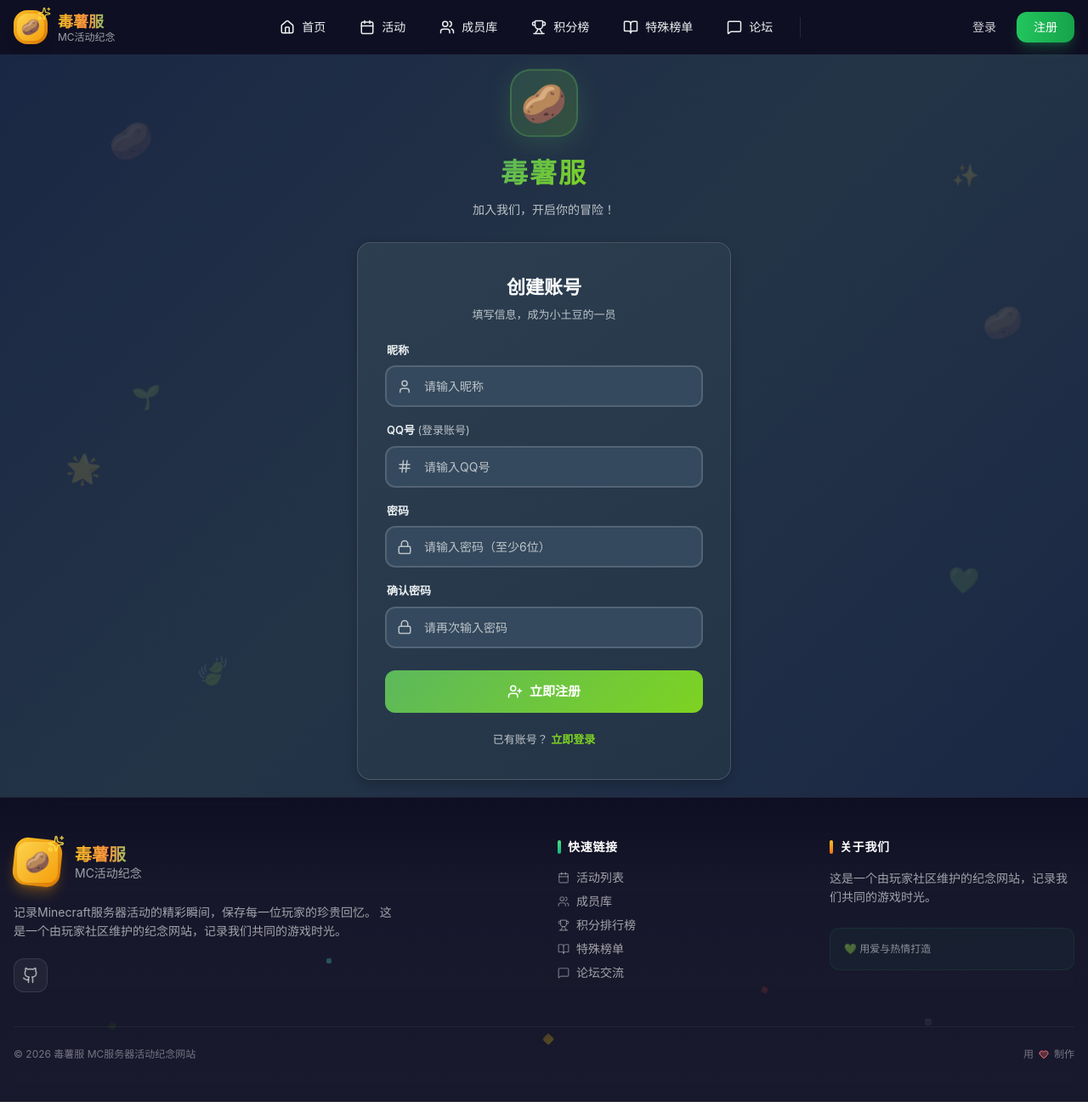
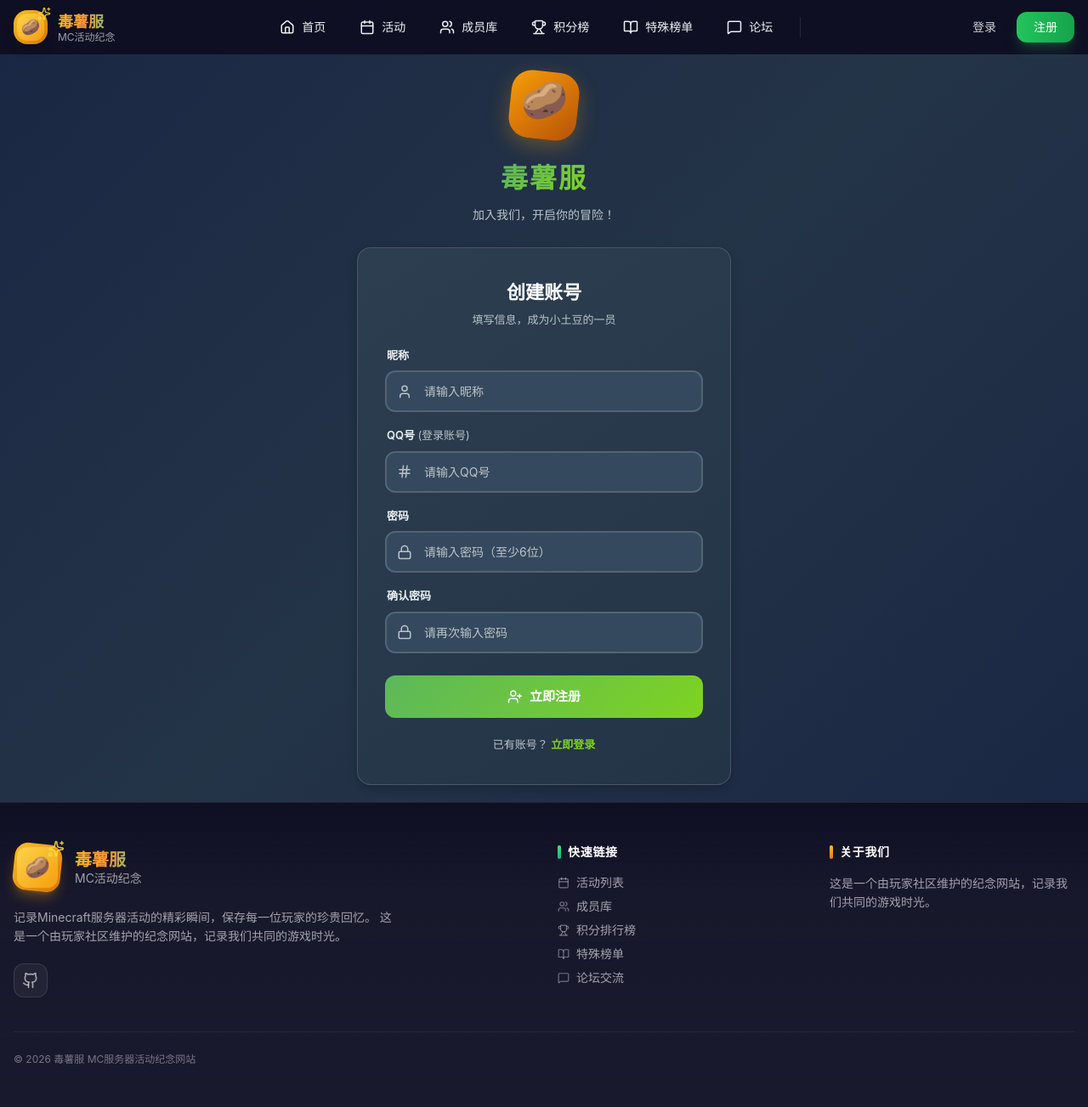
Before and after one commit to DwightSu/dsf-web, a Vue app: page /register in a window 1280 px wide. Shown: the whole page at 85% size. Built offline with nearby package versions, Linux system fonts and the light colour scheme.

Commit message:
feat: 优化界面样式和性能 - 修复登录页logo，移除浮动装饰，简化动画和毛玻璃效果，删除页脚装饰文字

```diff
--- a/src/components/layout/Footer.vue
+++ b/src/components/layout/Footer.vue
@@ -1,6 +1,6 @@
 <script setup lang="ts">
 import { RouterLink } from 'vue-router'
-import { Github, Heart, Sparkles, Calendar, Users, Trophy, MessageSquare, BookOpen } from 'lucide-vue-next'
+import { Github, Sparkles, Calendar, Users, Trophy, MessageSquare, BookOpen } from 'lucide-vue-next'
 
 const currentYear = new Date().getFullYear()
 
@@ -15,14 +15,6 @@
 
 <template>
   <footer class="footer mt-auto">
-    <div class="footer-bg-decoration">
-      <div class="floating-block block-1"></div>
-      <div class="floating-block block-2"></div>
-      <div class="floating-block block-3"></div>
-      <div class="floating-block block-4"></div>
-      <div class="floating-block block-5"></div>
-    </div>
-
     <div class="container mx-auto px-4 py-12 relative z-10">
       <div class="grid grid-cols-1 md:grid-cols-2 lg:grid-cols-4 gap-8 mb-10">
         <div class="lg:col-span-2 flex flex-col gap-5">
@@ -83,11 +75,6 @@
           <p class="text-sm text-white/60 leading-relaxed">
             这是一个由玩家社区维护的纪念网站，记录我们共同的游戏时光。
           </p>
-          <div class="mt-2 p-4 rounded-xl bg-gradient-to-br from-green-500/5 to-emerald-500/5 border border-green-500/10">
-            <p class="text-xs text-white/50">
-              💚 用爱与热情打造
-            </p>
-          </div>
         </div>
       </div>
 
@@ -95,11 +82,6 @@
         <div class="flex flex-col md:flex-row items-center justify-between gap-4">
           <p class="text-xs text-white/40">
             © {{ currentYear }} 毒薯服 MC服务器活动纪念网站
-          </p>
-          <p class="text-xs text-white/40 flex items-center gap-1.5">
-            用
-            <Heart :size="12" class="text-red-400 fill-red-400/30" />
-            制作
           </p>
         </div>
       </div>
@@ -113,74 +95,5 @@
   overflow: hidden;
   background: linear-gradient(180deg, transparent 0%, rgba(26, 26, 46, 0.8) 30%, rgba(26, 26, 46, 0.95) 100%);
   border-top: 1px solid rgba(255, 255, 255, 0.05);
-  backdrop-filter: blur(10px);
-}
-
-.footer-bg-decoration {
-  position: absolute;
-  inset: 0;
-  overflow: hidden;
-  pointer-events: none;
-}
-
-.floating-block {
-  position: absolute;
-  width: 8px;
-  height: 8px;
-  opacity: 0.15;
-  border-radius: 2px;
-  animation: float 8s ease-in-out infinite;
-}
-
-.block-1 {
-  left: 10%;
-  bottom: 20%;
-  background: linear-gradient(180deg, #2D5016 0%, #1A3A0D 100%);
-  animation-delay: 0s;
-}
-
-.block-2 {
-  left: 30%;
-  bottom: 40%;
-  background: linear-gradient(180deg, #4AEDD9 0%, #3ADDC9 100%);
-  animation-delay: 1.5s;
-  width: 6px;
-  height: 6px;
-}
-
-.block-3 {
-  left: 50%;
-  bottom: 15%;
-  background: linear-gradient(180deg, #FFD700 0%, #DAA520 100%);
-  animation-delay: 3s;
-  width: 10px;
-  height: 10px;
-}
-
-.block-4 {
-  left: 70%;
-  bottom: 35%;
-  background: linear-gradient(180deg, #E74C3C 0%, #C0392B 100%);
-  animation-delay: 4.5s;
-  width: 7px;
-  height: 7px;
-}
-
-.block-5 {
-  left: 85%;
-  bottom: 25%;
-  background: linear-gradient(180deg, #808080 0%, #606060 100%);
-  animation-delay: 6s;
-}
-
-@keyframes float {
-  0%, 100% {
-    transform: translateY(0) rotate(0deg);
-    opacity: 0.15;
-  }
-  50% {
-    transform: translateY(-20px) rotate(180deg);
-    opacity: 0.3;
-  }
 }
 </style>
--- a/src/style.css
+++ b/src/style.css
@@ -89,13 +89,11 @@
     border: 1px solid var(--color-border);
     border-radius: var(--radius-lg);
     box-shadow: var(--shadow-md);
-    transition: all 0.3s cubic-bezier(0.4, 0, 0.2, 1);
-    backdrop-filter: blur(10px);
+    transition: box-shadow 0.2s ease, border-color 0.2s ease;
   }
 
   .mc-card:hover {
-    transform: translateY(-4px);
-    box-shadow: var(--shadow-xl);
+    box-shadow: var(--shadow-lg);
     border-color: var(--color-grass-green);
   }
 
@@ -110,34 +108,16 @@
     border-radius: var(--radius-md);
     border: none;
     cursor: pointer;
-    transition: all 0.25s cubic-bezier(0.4, 0, 0.2, 1);
+    transition: opacity 0.2s ease, transform 0.15s ease;
     position: relative;
-    overflow: hidden;
-  }
-
-  .mc-btn::before {
-    content: '';
-    position: absolute;
-    top: 0;
-    left: -100%;
-    width: 100%;
-    height: 100%;
-    background: linear-gradient(90deg, transparent, rgba(255,255,255,0.2), transparent);
-    transition: left 0.5s;
-  }
-
-  .mc-btn:hover::before {
-    left: 100%;
   }
 
   .mc-btn:hover {
-    transform: translateY(-2px);
-    box-shadow: var(--shadow-lg);
+    transform: translateY(-1px);
   }
 
   .mc-btn:active {
     transform: translateY(0);
-    box-shadow: var(--shadow-sm);
   }
 
   .mc-btn-primary {
--- a/src/views/Login.vue
+++ b/src/views/Login.vue
@@ -47,19 +47,12 @@
 
 <template>
   <div class="login-page">
-    <div class="floating-decorations">
-      <div class="deco deco-1">🥔</div>
-      <div class="deco deco-2">✨</div>
-      <div class="deco deco-3">🌟</div>
-      <div class="deco deco-4">💚</div>
-      <div class="deco deco-5">🥔</div>
-      <div class="deco deco-6">🍃</div>
-    </div>
-
     <div class="login-container" :class="{ 'is-loaded': isLoaded }">
       <div class="brand-section">
-        <div class="brand-logo animate-bounce-soft">
-          <span class="potato-emoji">🥔</span>
+        <div class="brand-logo">
+          <div class="logo-inner">
+            <span class="potato-emoji">🥔</span>
+          </div>
         </div>
         <h1 class="brand-title">
           <span class="text-gradient-green">毒薯服</span>
@@ -155,82 +148,11 @@
   background: linear-gradient(135deg, #1a2744 0%, #243447 50%, #1a2744 100%);
 }
 
-.floating-decorations {
-  position: absolute;
-  top: 0;
-  left: 0;
-  width: 100%;
-  height: 100%;
-  pointer-events: none;
-  overflow: hidden;
-}
-
-.deco {
-  position: absolute;
-  font-size: 28px;
-  opacity: 0.15;
-  animation: float 6s ease-in-out infinite;
-}
-
-.deco-1 {
-  top: 10%;
-  left: 8%;
-  animation-delay: 0s;
-  font-size: 40px;
-}
-
-.deco-2 {
-  top: 20%;
-  right: 12%;
-  animation-delay: 1s;
-  font-size: 24px;
-}
-
-.deco-3 {
-  top: 60%;
-  left: 5%;
-  animation-delay: 2s;
-  font-size: 32px;
-}
-
-.deco-4 {
-  top: 75%;
-  right: 8%;
-  animation-delay: 1.5s;
-  font-size: 28px;
-}
-
-.deco-5 {
-  top: 40%;
-  right: 5%;
-  animation-delay: 3s;
-  font-size: 36px;
-}
-
-.deco-6 {
-  bottom: 15%;
-  left: 15%;
-  animation-delay: 2.5s;
-  font-size: 30px;
-}
-
-@keyframes float {
-  0%, 100% {
-    transform: translateY(0) rotate(0deg);
-  }
-  50% {
-    transform: translateY(-20px) rotate(5deg);
-  }
-}
-
 .login-container {
   position: relative;
   z-index: 1;
   width: 100%;
   max-width: 420px;
-  opacity: 0;
-  transform: translateY(30px);
-  transition: all 0.6s cubic-bezier(0.4, 0, 0.2, 1);
 }
 
 .login-container.is-loaded {
@@ -249,16 +171,24 @@
   justify-content: center;
   width: 80px;
   height: 80px;
-  background: linear-gradient(135deg, rgba(92, 184, 92, 0.2), rgba(126, 211, 33, 0.2));
-  border: 2px solid rgba(92, 184, 92, 0.3);
-  border-radius: 24px;
   margin-bottom: 16px;
-  box-shadow: 0 8px 32px rgba(92, 184, 92, 0.2);
+  position: relative;
 }
 
-.potato-emoji {
+.logo-inner {
+  position: absolute;
+  inset: 0;
+  background: linear-gradient(135deg, #f59e0b 0%, #d97706 50%, #b45309 100%);
+  border-radius: 24px;
+  transform: rotate(6deg);
+  box-shadow: 0 8px 24px rgba(245, 158, 11, 0.3);
+}
+
+.brand-logo .potato-emoji {
   font-size: 44px;
   display: block;
+  position: relative;
+  z-index: 1;
 }
 
 .brand-title {
@@ -276,18 +206,6 @@
 
 .login-card {
   padding: 36px 32px;
-  animation: scale-in 0.5s cubic-bezier(0.4, 0, 0.2, 1) 0.2s both;
-}
-
-@keyframes scale-in {
-  0% {
-    opacity: 0;
-    transform: scale(0.95);
-  }
-  100% {
-    opacity: 1;
-    transform: scale(1);
-  }
 }
 
 .login-form {
--- a/src/views/Register.vue
+++ b/src/views/Register.vue
@@ -66,20 +66,12 @@
 
 <template>
   <div class="register-page">
-    <div class="floating-decorations">
-      <div class="deco deco-1">🥔</div>
-      <div class="deco deco-2">✨</div>
-      <div class="deco deco-3">🌟</div>
-      <div class="deco deco-4">💚</div>
-      <div class="deco deco-5">🥔</div>
-      <div class="deco deco-6">🍃</div>
-      <div class="deco deco-7">🌱</div>
-    </div>
-
     <div class="register-container" :class="{ 'is-loaded': isLoaded }">
       <div class="brand-section">
-        <div class="brand-logo animate-bounce-soft">
-          <span class="potato-emoji">🥔</span>
+        <div class="brand-logo">
+          <div class="logo-inner">
+            <span class="potato-emoji">🥔</span>
+          </div>
         </div>
         <h1 class="brand-title">
           <span class="text-gradient-green">毒薯服</span>
@@ -209,89 +201,11 @@
   background: linear-gradient(135deg, #1a2744 0%, #243447 50%, #1a2744 100%);
 }
 
-.floating-decorations {
-  position: absolute;
-  top: 0;
-  left: 0;
-  width: 100%;
-  height: 100%;
-  pointer-events: none;
-  overflow: hidden;
-}
-
-.deco {
-  position: absolute;
-  font-size: 28px;
-  opacity: 0.15;
-  animation: float 6s ease-in-out infinite;
-}
-
-.deco-1 {
-  top: 8%;
-  left: 10%;
-  animation-delay: 0s;
-  font-size: 42px;
-}
-
-.deco-2 {
-  top: 15%;
-  right: 10%;
-  animation-delay: 1s;
-  font-size: 26px;
-}
-
-.deco-3 {
-  top: 55%;
-  left: 6%;
-  animation-delay: 2s;
-  font-size: 34px;
-}
-
-.deco-4 {
-  top: 70%;
-  right: 10%;
-  animation-delay: 1.5s;
-  font-size: 30px;
-}
-
-.deco-5 {
-  top: 35%;
-  right: 6%;
-  animation-delay: 3s;
-  font-size: 38px;
-}
-
-.deco-6 {
-  bottom: 12%;
-  left: 18%;
-  animation-delay: 2.5s;
-  font-size: 32px;
-}
-
-.deco-7 {
-  top: 45%;
-  left: 12%;
-  animation-delay: 4s;
-  font-size: 28px;
-}
-
-@keyframes float {
-  0%, 100% {
-    transform: translateY(0) rotate(0deg);
-  }
-  50% {
-    transform: translateY(-20px) rotate(5deg);
-  }
-}
-
 .register-container {
   position: relative;
   z-index: 1;
   width: 100%;
   max-width: 440px;
-  opacity: 0;
-  transform: translateY(30px);
-  transition: all 0.6s cubic-bezier(0.4, 0, 0.2, 1);
 }
 
 .register-container.is-loaded {
@@ -310,16 +224,24 @@
   justify-content: center;
   width: 80px;
   height: 80px;
-  background: linear-gradient(135deg, rgba(92, 184, 92, 0.2), rgba(126, 211, 33, 0.2));
-  border: 2px solid rgba(92, 184, 92, 0.3);
-  border-radius: 24px;
   margin-bottom: 16px;
-  box-shadow: 0 8px 32px rgba(92, 184, 92, 0.2);
+  position: relative;
 }
 
-.potato-emoji {
+.logo-inner {
+  position: absolute;
+  inset: 0;
+  background: linear-gradient(135deg, #f59e0b 0%, #d97706 50%, #b45309 100%);
+  border-radius: 24px;
+  transform: rotate(6deg);
+  box-shadow: 0 8px 24px rgba(245, 158, 11, 0.3);
+}
+
+.brand-logo .potato-emoji {
   font-size: 44px;
   display: block;
+  position: relative;
+  z-index: 1;
 }
 
 .brand-title {
@@ -337,18 +259,6 @@
 
 .register-card {
   padding: 36px 32px;
-  animation: scale-in 0.5s cubic-bezier(0.4, 0, 0.2, 1) 0.2s both;
-}
-
-@keyframes scale-in {
-  0% {
-    opacity: 0;
-    transform: scale(0.95);
-  }
-  100% {
-    opacity: 1;
-    transform: scale(1);
-  }
 }
 
 .register-form {
```
Also changed, not shown: src/views/Home.vue (+12 -39 lines).
